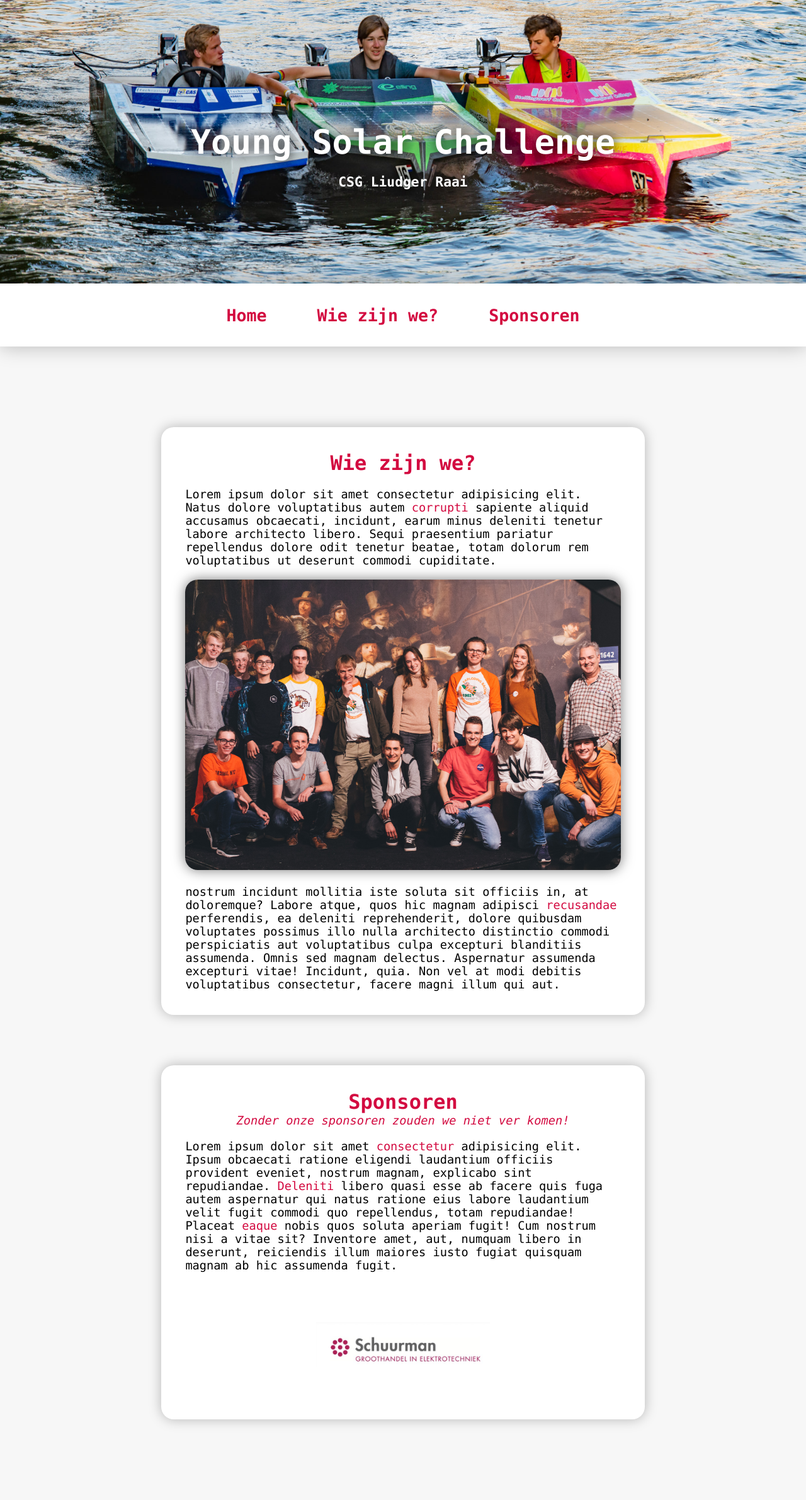
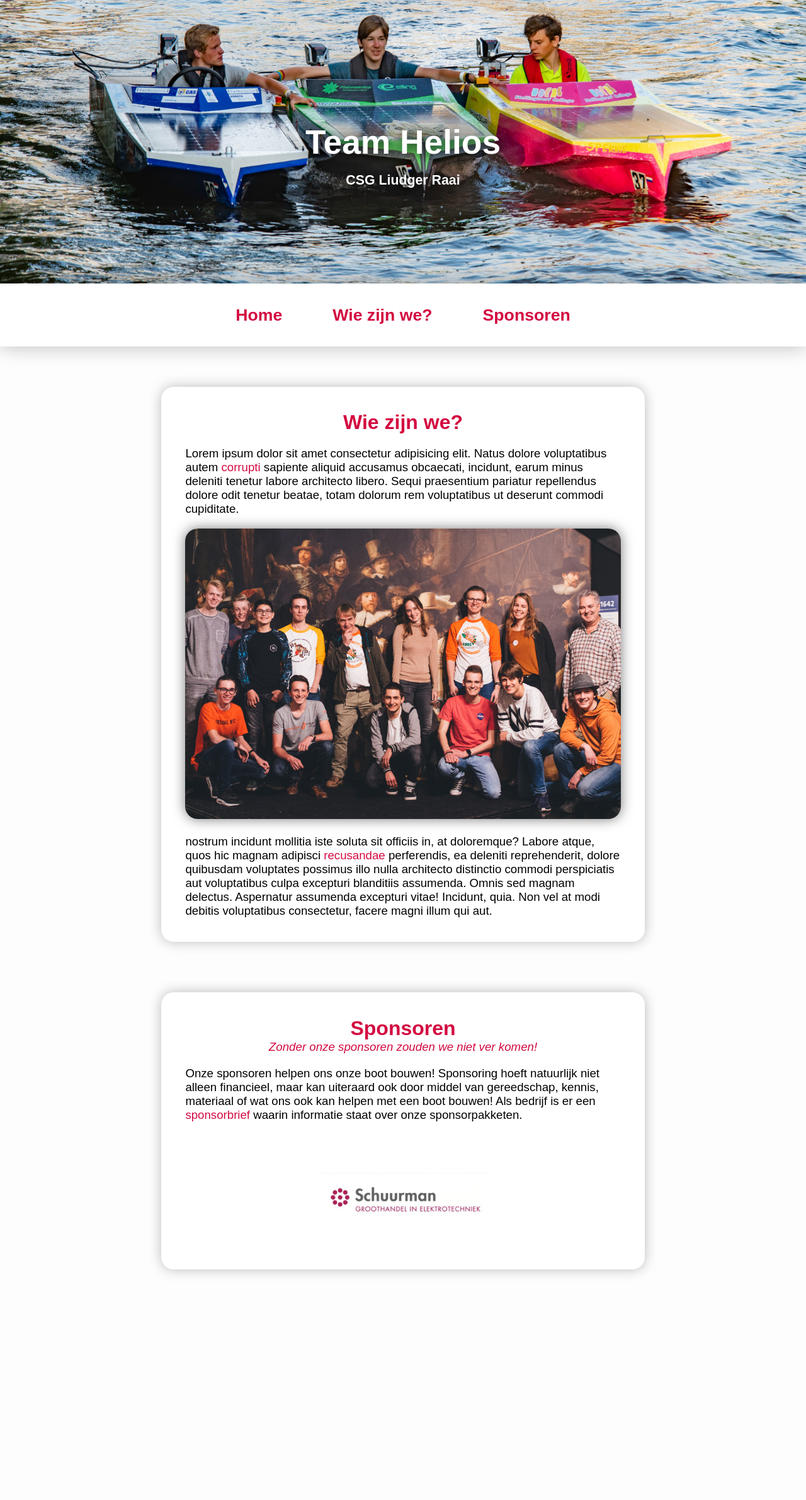
Before and after one commit to YoungSolarChallengeRaai/youngsolarchallengeraai.github.io, a Jekyll site: the page built from index.html, in a window 1280 px wide. Shown: the whole page at 63% size. Built offline with Jekyll 4.4.1, drawn with Linux system fonts in a browser that asks for light colours; after the commit the page ends 2079 px from its top, so only the background shows below that.

Commit message:
Changes to home page and sponsor page.

```diff
--- a/_config.yml
+++ b/_config.yml
@@ -18,9 +18,9 @@
 # You can create any custom variable you would like, and they will be accessible
 # in the templates via {{ site.myvariable }}.
 
-title: Young Solar Challenge Liudger Raai
+title: Team Helios
 email: youngsolarchallenge.raai@gmail.com
-description: DESCRIPTION
+description: Team Helios is een Young Solar Challenge team van de middelbare school CSG Liudger locatie Raai.
 baseurl: "" # the subpath of your site, e.g. /blog
 url: "" # the base hostname & protocol for your site, e.g. http://example.com
 
@@ -28,11 +28,10 @@ defaults:
   - scope:
       path: ""
     values:
-      layout: 'base'
+      layout: "base"
 
 plugins:
   - jekyll-feed
-
 # Exclude from processing.
 # The following items will not be processed, by default.
 # Any item listed under the `exclude:` key here will be automatically added to
--- a/_posts/home/2019-10-30-sponsors.md
+++ b/_posts/home/2019-10-30-sponsors.md
@@ -1,12 +1,12 @@
 ---
 title: 'Sponsoren'
 sub-title: 'Zonder onze sponsoren zouden we niet ver komen!'
-summary: 'Reprehenderit id in eiusmod occaecat occaecat ea adipisicing officia cillum ad excepteur sunt. Amet enim magna magna excepteur aliqua deserunt incididunt quis velit quis commodo enim do.'
+summary: 'Zonder onze sponsoren zouden we niet ver komen!'
 
 permalink: '/sponsoren/'
 ---
 
-Lorem ipsum dolor sit amet [consectetur][link3] adipisicing elit. Ipsum obcaecati ratione eligendi laudantium officiis provident eveniet, nostrum magnam, explicabo sint repudiandae. [Deleniti][link1] libero quasi esse ab facere quis fuga autem aspernatur qui natus ratione eius labore laudantium velit fugit commodi quo repellendus, totam repudiandae! Placeat [eaque][link2] nobis quos soluta aperiam fugit! Cum nostrum nisi a vitae sit? Inventore amet, aut, numquam libero in deserunt, reiciendis illum maiores iusto fugiat quisquam magnam ab hic assumenda fugit.
+Onze sponsoren helpen ons onze boot bouwen! Sponsoring hoeft natuurlijk niet alleen financieel, maar kan uiteraard ook door middel van gereedschap, kennis, materiaal of wat ons ook kan helpen met een boot bouwen! Als bedrijf is er een [sponsorbrief](https://drive.google.com/file/d/1LsfKM2cJQqetroRkvjE6B-7G7vrD6m2P/view?usp=sharing) waarin informatie staat over onze sponsorpakketen.
 
 <div id="sponsor-grid">
     {% for sponsor in site.data.sponsors %}
--- a/index.html
+++ b/index.html
@@ -4,7 +4,7 @@ title: 'Home'
 
 <div class="home">
 	<div class="page-front">
-		<h1 class="title">Young Solar Challenge</h1>
+		<h1 class="title">{{ site.title }}</h1>
 		<h3 class="sub-title">CSG Liudger Raai</h3>
 	</div>
 
--- a/style/home.css
+++ b/style/home.css
@@ -38,7 +38,7 @@
 .home .page-content {
   min-height: 100vh;
 
-  padding: 10% 20%;
+  padding: 5% 20%;
 }
 
 .home .page-content h2, h3 {
--- a/style/style.css
+++ b/style/style.css
@@ -2,8 +2,9 @@
   --main-accent-light: #E5446F;
   --main-accent-mid: #D30A40;
   --main-accent-deep: #4C0E3F;
+
   --main-lighter: white;
-  --main-light: #f7f7f7;
+  --main-light: #fdfdfd;
 }
 
 * {
@@ -12,7 +13,7 @@
 }
 
 h1, h2, h3, h4, h5, h6, a, p {
-  font-family: 'SF Mono', 'Menlo', monospace;
+  font-family: Arial, Helvetica, sans-serif;
 }
 
 h1, h2, h3, h4, h5, h6 {
```
Also changed, not shown: other parts of _posts/home/2019-10-30-sponsors.md (+0 -4 lines).
